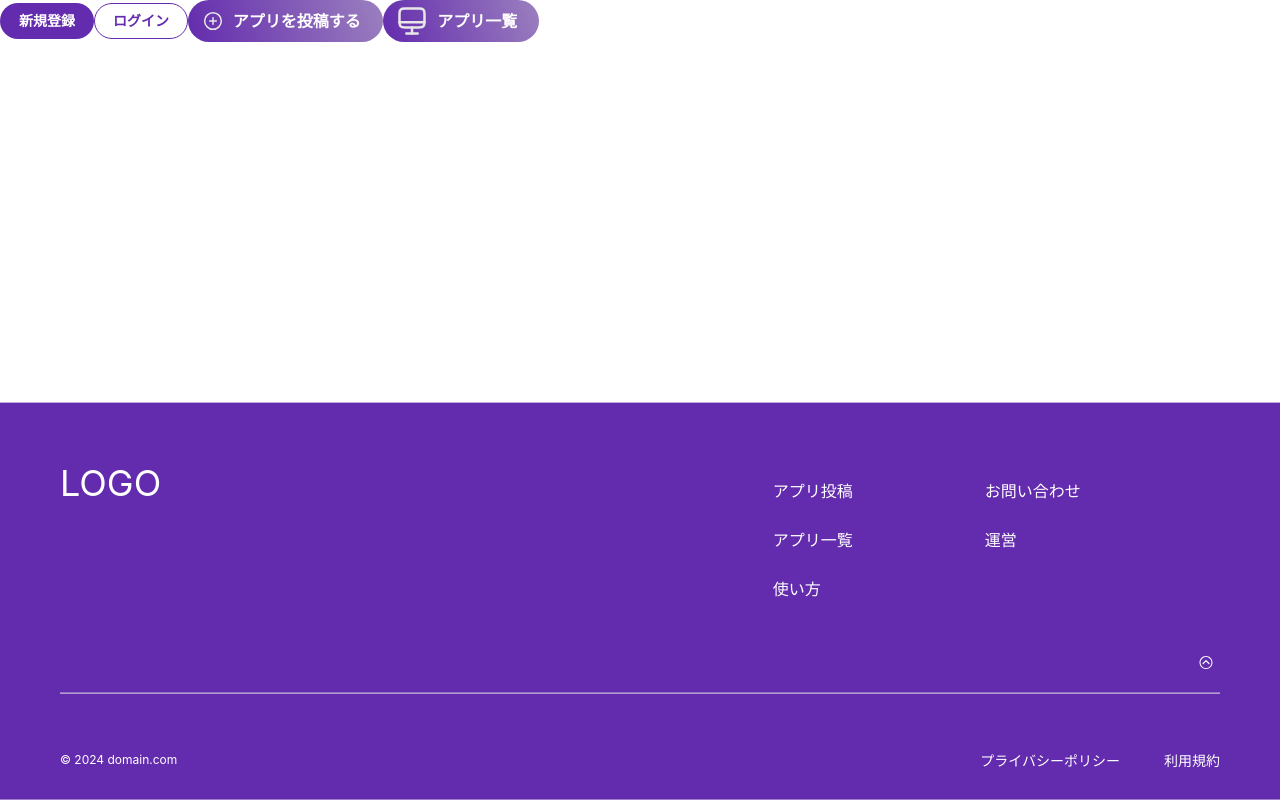
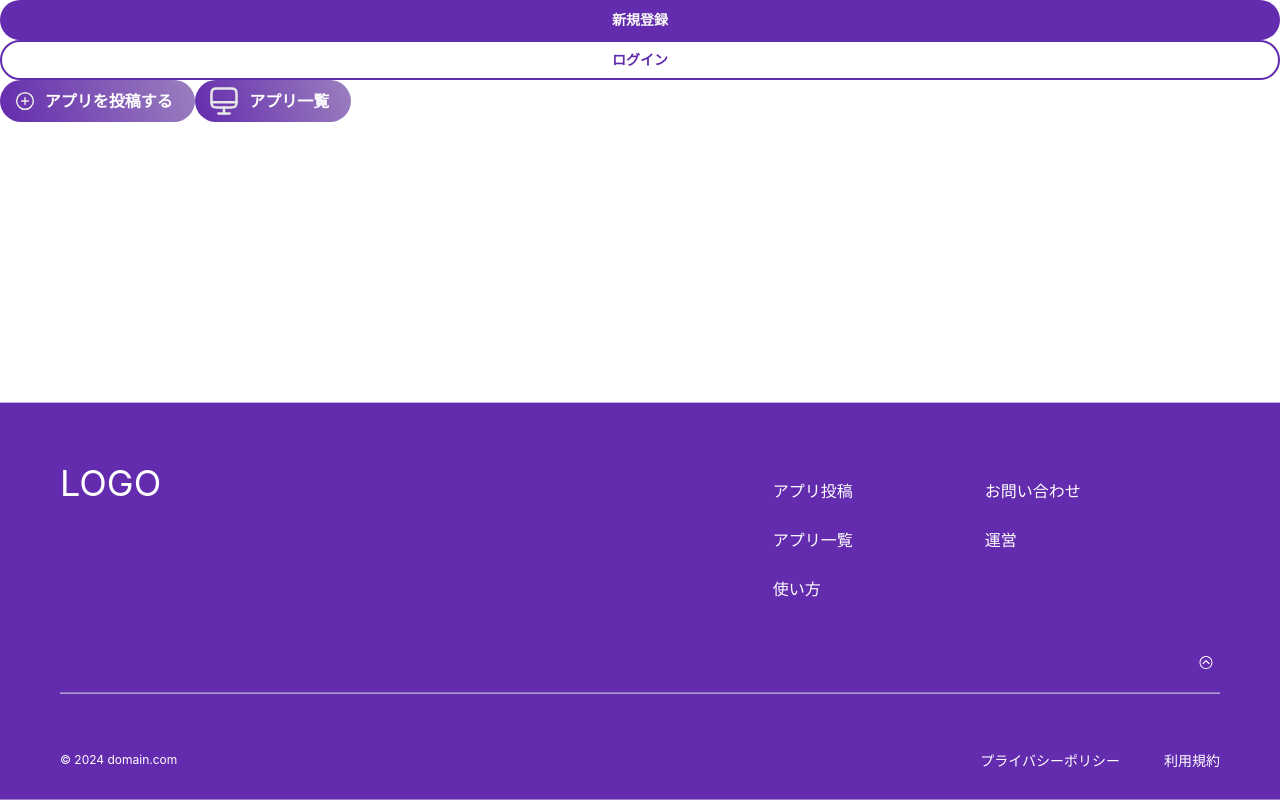
Before and after one commit to ikiri-otaku/portfolio_api, a Next.js app in the folder front/: page / in a window 1280 px wide. Built offline with nearby package versions, Linux system fonts and the light colour scheme.

Commit message:
Fix: signIn,signUpボタンをLinkへ変更

```diff
--- a/front/app/_components/buttons/signinButton.tsx
+++ b/front/app/_components/buttons/signinButton.tsx
@@ -1,7 +1,14 @@
-import { Button } from '@mantine/core';
+import Link from "next/link";
 
 export default function SigninButton() {
   return (
-    <Button variant="outline" color="violet.7" size="sm" radius="xl">ログイン</Button>
+    <div className="h-10 border-2 border-main rounded-full ">
+      <Link
+        href="/signin"
+        className="h-full flex justify-center items-center font-bold text-main px-5 text-sm"
+      >
+        ログイン
+      </Link>
+    </div>
   );
 }
--- a/front/app/_components/buttons/signupButton.tsx
+++ b/front/app/_components/buttons/signupButton.tsx
@@ -1,7 +1,14 @@
-import { Button } from '@mantine/core';
+import Link from "next/link";
 
 export default function SignupButton() {
   return (
-    <Button variant="filled" color="violet.7" size="sm" radius="xl">新規登録</Button>
+    <div className="h-10 rounded-full bg-main">
+      <Link
+        href="/signup"
+        className="h-full flex justify-center items-center font-bold px-5 text-sm text-bgWhite"
+      >
+        新規登録
+      </Link>
+    </div>
   );
 }
```
